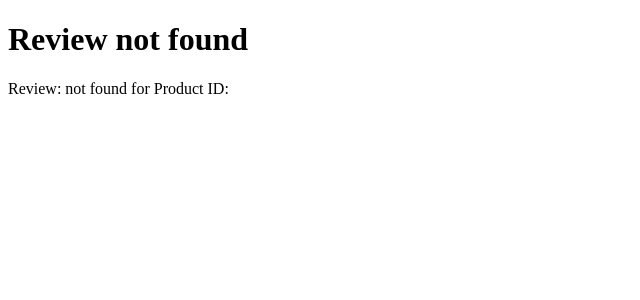
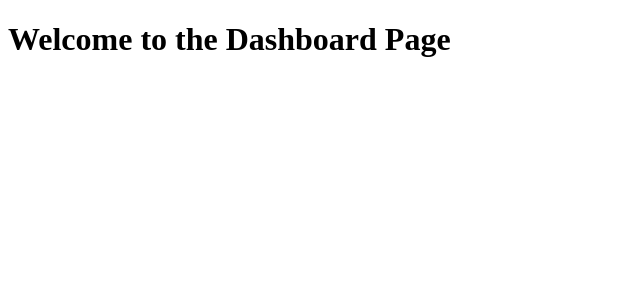
Before and after one commit to fadelch/Nextjs-Tutorial, a Next.js app in the folder rouing-demo/: page /Dashboard in a window 1280 px wide. Before the commit this address had no page. Shown: the top 300 px of the page, without its empty margins (0-640 px from the left). Built offline with nearby package versions, Linux system fonts and the light colour scheme.

Commit message:
File Colocation

```diff
--- /dev/null
+++ b/rouing-demo/src/app/Dashboard/page.tsx
@@ -0,0 +1,15 @@
+// function Bar-Chart(){
+//     return (
+//         <>
+//             <h1>Bar Chart</h1>
+//         </>
+//     );
+// }
+
+export default function dashboard() {
+  return (
+    <>
+      <h1>Welcome to the Dashboard Page</h1>
+    </>
+  );
+}
```
Also changed, not shown: rouing-demo/src/app/Dashboard/line-chart.tsx (added, +7 -0 lines), 1 other file (tests, documents, lock files or other folders).
